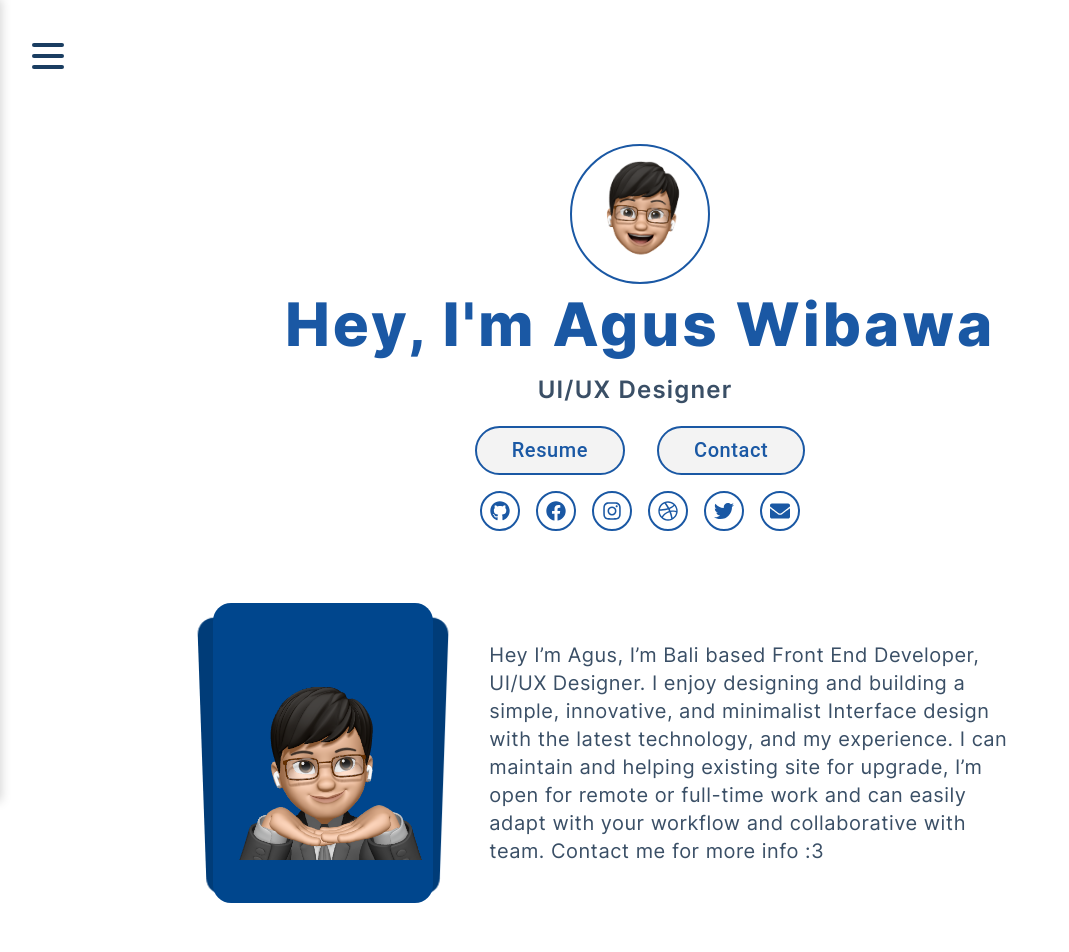
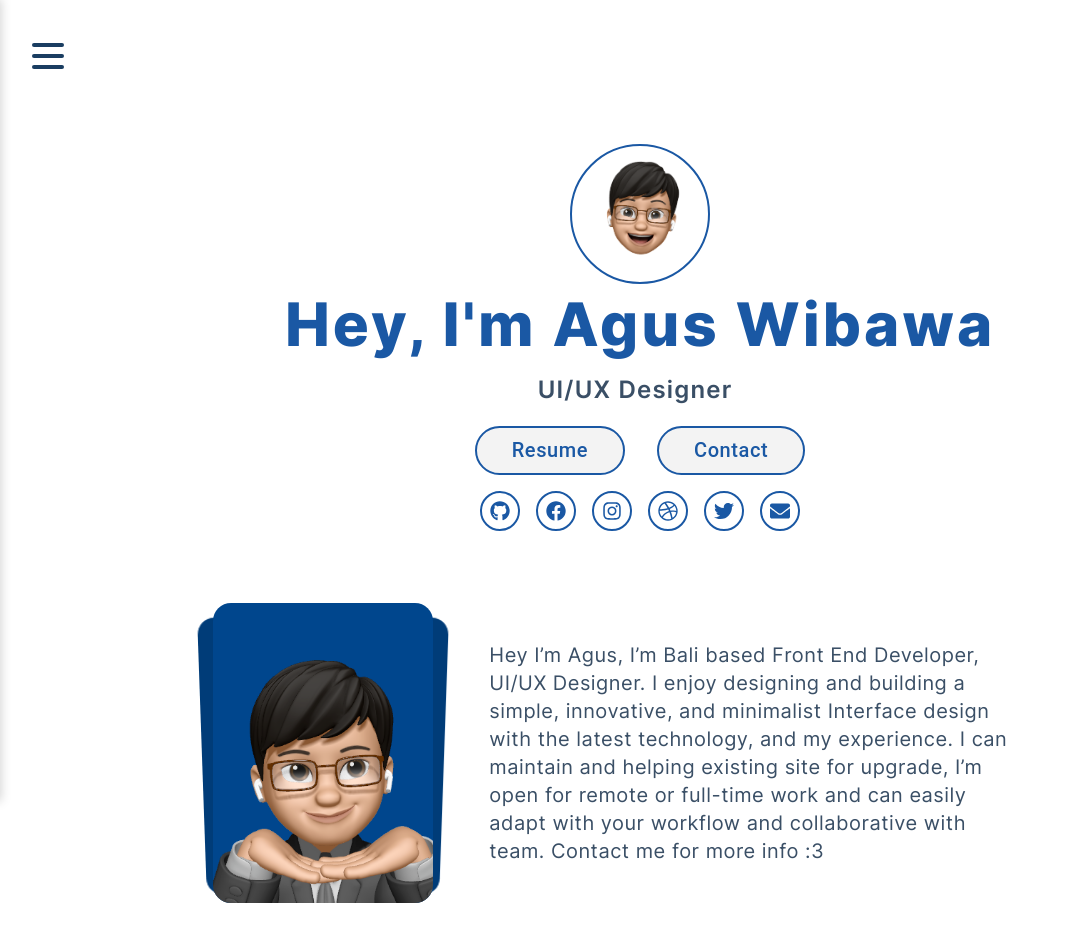
Before and after one commit to wibawasuyadnya/webapp-react, a React (Create React App) app: page / in a window 1280 px wide. Shown: the top 952 px of the page, without its empty margins (0-1069 px from the left). Built offline with nearby package versions, Linux system fonts and the light colour scheme.

Commit message:
update build

```diff
--- a/src/main.css
+++ b/src/main.css
@@ -614,6 +614,10 @@ video {
   display: grid;
 }
 
+.h-full {
+  height: 100%;
+}
+
 .h-12 {
   height: 3rem;
 }
@@ -798,6 +802,10 @@ video {
 
 .bg-\[color\:var\(--clr-bg-card\)\] {
   background-color: var(--clr-bg-card);
+}
+
+.object-cover {
+  object-fit: cover;
 }
 
 .p-2 {
--- a/src/sections/About.jsx
+++ b/src/sections/About.jsx
@@ -23,9 +23,9 @@ function About() {
             <div>
                 <div className="w-2/3 xs:w-10/12 xs:p-4 flex flex-row justify-center items-center xs:flex-col m-auto ">
                     <Swiper perspective="false" autoplay={{ delay: 5000, disableOnInteraction: false }} effect={"cards"} grabCursor={true} modules={[EffectCards,Autoplay]} className="mySwiper xs:w-10/12 xs:order-2 xs:mx-auto">
-                        <SwiperSlide className="mySwiperSlide "><img src={images1} alt="aboutPic"  className=" w-full "/></SwiperSlide>
-                        <SwiperSlide className="mySwiperSlide "><img src={images2} alt="aboutPic"  className=" w-full "/></SwiperSlide>
-                        <SwiperSlide className="mySwiperSlide "><img src={images3} alt="aboutPic"  className=" w-full "/></SwiperSlide>
+                        <SwiperSlide className="mySwiperSlide "><img src={images1} alt="aboutPic"  className=" w-full h-full object-cover"/></SwiperSlide>
+                        <SwiperSlide className="mySwiperSlide "><img src={images2} alt="aboutPic"  className=" w-full h-full object-cover"/></SwiperSlide>
+                        <SwiperSlide className="mySwiperSlide "><img src={images3} alt="aboutPic"  className=" w-full h-full object-cover"/></SwiperSlide>
                      </Swiper>
                     <h2 className="text-xl xs:text-base text-[color:var(--clr-text)] font-inter-normal xs:pb-8 xs:order-1 mx-14 xs:mx-0 tracking-wide">{aboutProps.desc}</h2>
                 </div>
```
Also changed, not shown: src/images/about-data/about-set1.png.
